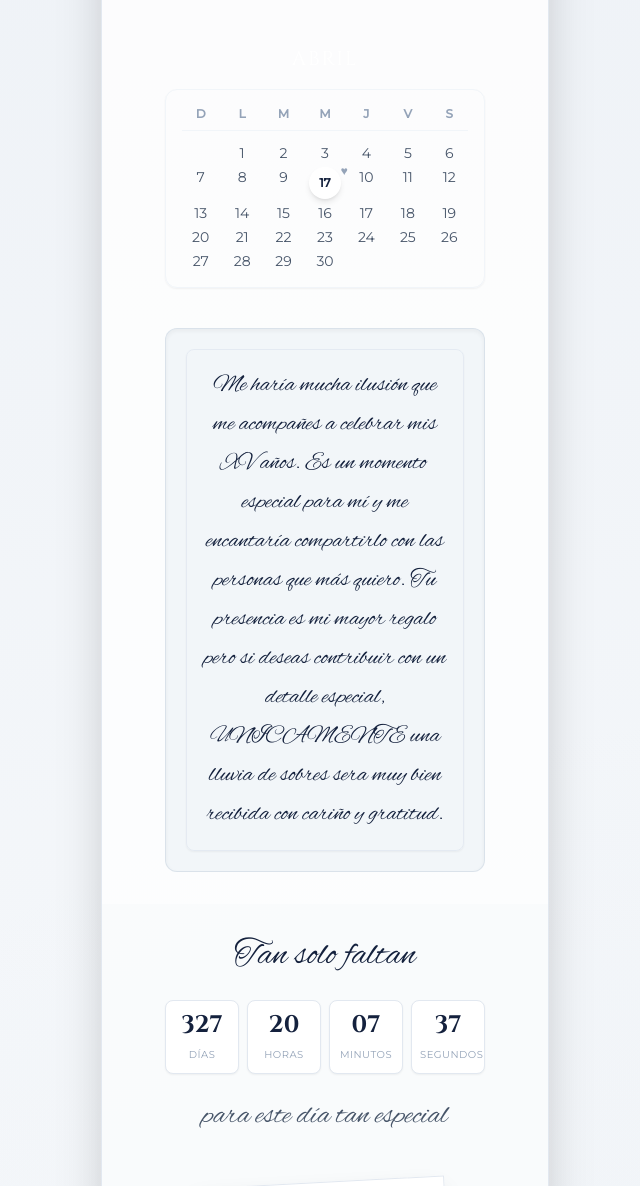
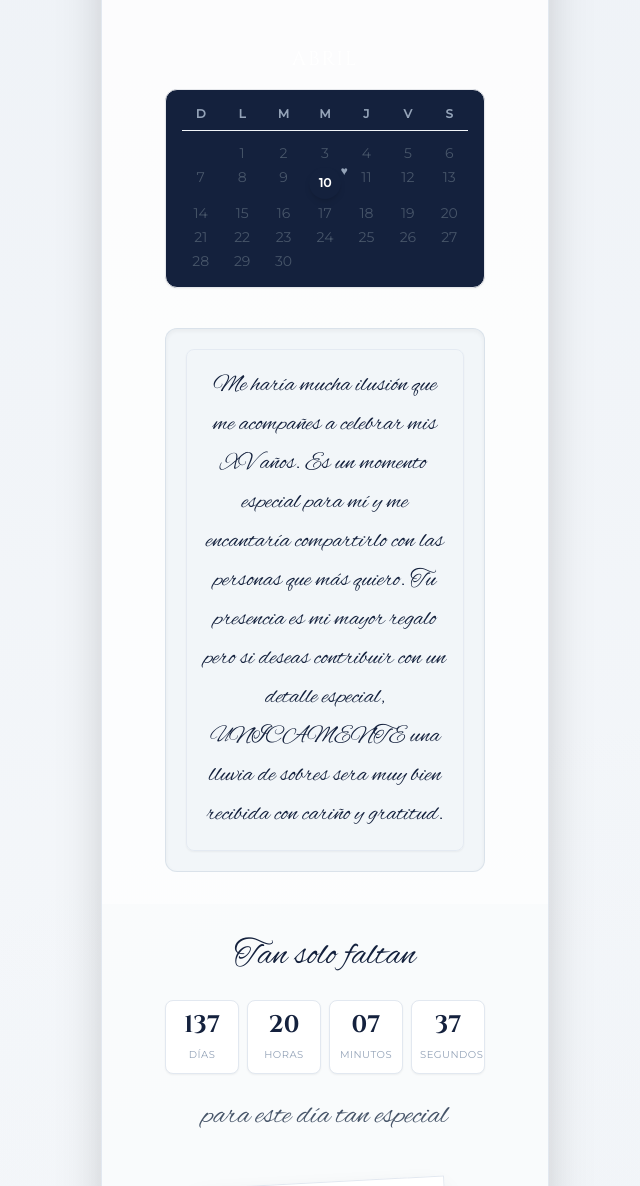
Before and after one commit to mauriciohernandez9405-tech/invitacion-yaretzi, a plain HTML site: page index.html in a window 1280 px wide. Shown: the part 1394-2580 px from the top of the page, without its empty margins (315-955 px from the left). Drawn offline with nearby package versions, Linux system fonts and the light colour scheme; grey boxes are pictures that could not be loaded.

Commit message:
Update index.html

```diff
--- a/index.html
+++ b/index.html
@@ -258,7 +258,7 @@
         <section class="px-6 py-8 text-center">
             <h3 class="font-serif text-xl tracking-widest text-white uppercase mb-4">ABRIL</h3>
 
-            <div class="max-w-xs mx-auto bg-Navy p-4 rounded-xl border border-slate-100 shadow-sm">
+            <div class="max-w-xs mx-auto bg-navy p-4 rounded-xl border border-navy-100 shadow-sm">
                 <!-- Días de la semana -->
                 <div class="grid grid-cols-7 gap-1 text-xs font-sans font-semibold text-slate-400 mb-3 border-b border-slate-100 pb-2">
                     <span>D</span><span>L</span><span>M</span><span>M</span><span>J</span><span>V</span><span>S</span>
@@ -270,10 +270,10 @@
                     <span>7</span><span>8</span><span>9</span>
                     <!-- Día 10 Marcado con Corazón -->
                     <div class="relative flex items-center justify-center">
-                        <span class="w-8 h-8 rounded-full bg-white text-navy flex items-center justify-center font-bold text-xs shadow-md z-10">17</span>
+                        <span class="w-8 h-8 rounded-full bg-navy text-white flex items-center justify-center font-bold text-xs shadow-md z-10">10</span>
                         <span class="absolute -top-1 -right-1 text-slate-400 text-xs">♥</span>
                     </div>
-                    <span>10</span><span>11</span><span>12</span><span>13</span><span>14</span><span>15</span><span>16</span><span>17</span><span>18</span><span>19</span><span>20</span>
+                    <span>11</span><span>12</span><span>13</span><span>14</span><span>15</span><span>16</span><span>17</span><span>18</span><span>19</span><span>20</span>
                     <span>21</span><span>22</span><span>23</span><span>24</span><span>25</span><span>26</span><span>27</span>
                     <span>28</span><span>29</span><span>30</span>
                 </div>
@@ -376,12 +376,12 @@
         </section>
 
         <!-- Botón de Confirmación por WhatsApp -->
-        <section class="px-6 py-8 text-center bg-Navy slate-50 border-t border-slate-200/60">
+        <section class="px-6 py-8 text-center bg-Navy slate-50 border-t border-navy-200/60">
             <h4 class="font-serif text-lg font-bold text-white uppercase mb-2">Confirmar Asistencia</h4>
             <p class="font-body text-slate-500 text-sm mb-6">Por favor confirma tu asistencia antes del 1 de ENERO.</p>
 
             <a href="https://wa.me/+527713180590?text=Hola,%20confirmo%20mi%20asistencia%20a%20los%20XV%20A%C3%B1os." target="_blank" rel="noopener noreferrer"
-               class="inline-flex items-center justify-center gap-2 bg-emerald-600 hover:bg-emerald-700 text-white font-sans text-sm font-semibold py-3 px-8 rounded-full shadow-lg transition-all transform active:scale-95">
+               class="inline-flex items-center justify-center gap-2 bg-navy-600 hover:bg-navy-700 text-white font-sans text-sm font-semibold py-3 px-8 rounded-full shadow-lg transition-all transform active:scale-95">
                 <i class="fab fa-whatsapp text-lg"></i> Confirmar vía WhatsApp
             </a>
         </section>
@@ -396,7 +396,7 @@
     <!-- JavaScript Lógica Interactiva -->
     <script>
         // 1. Contador Regresivo
-        const eventDate = new Date('October 17, 2027 16:00:00').getTime();
+        const eventDate = new Date('April 10, 2027 16:00:00').getTime();
 
         function updateCountdown() {
             const now = new Date().getTime();
```
